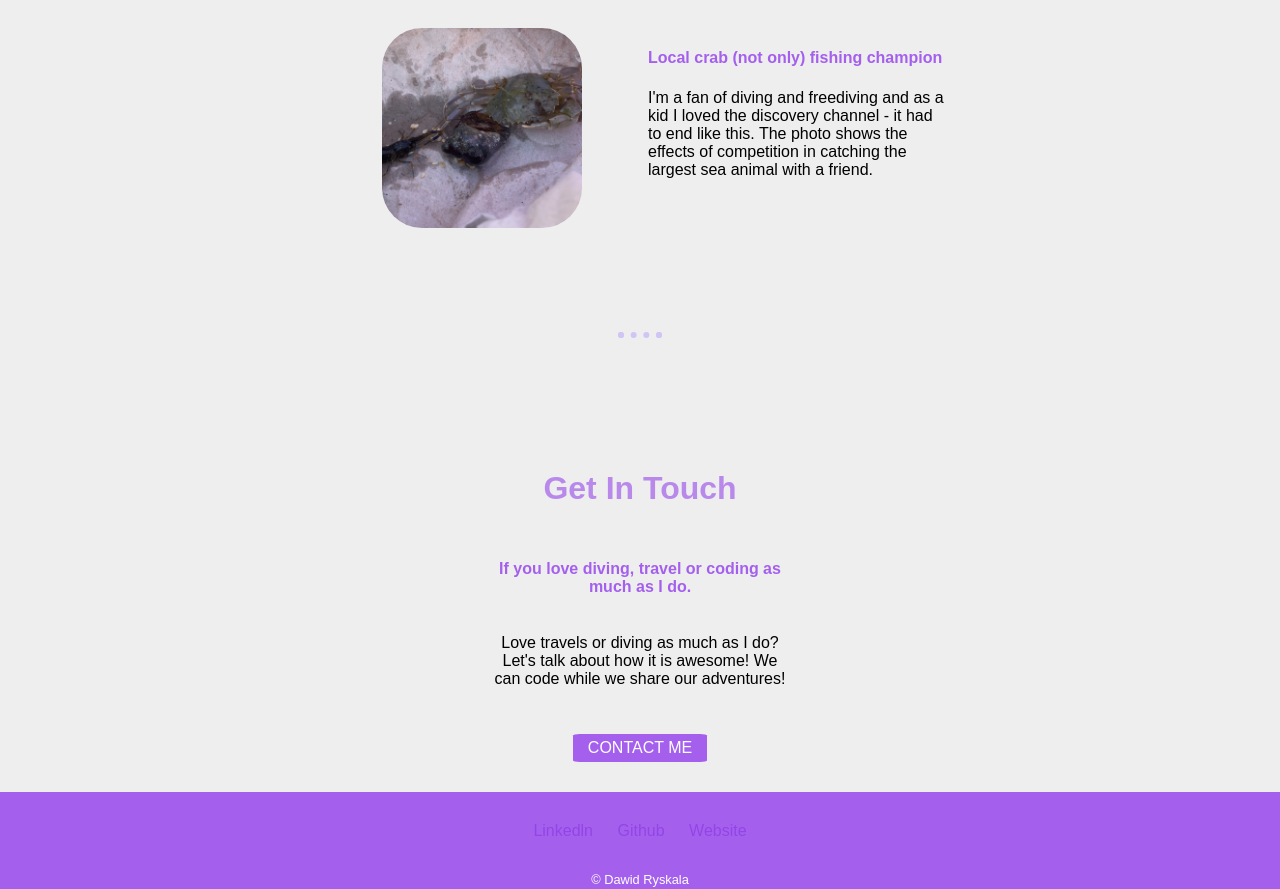
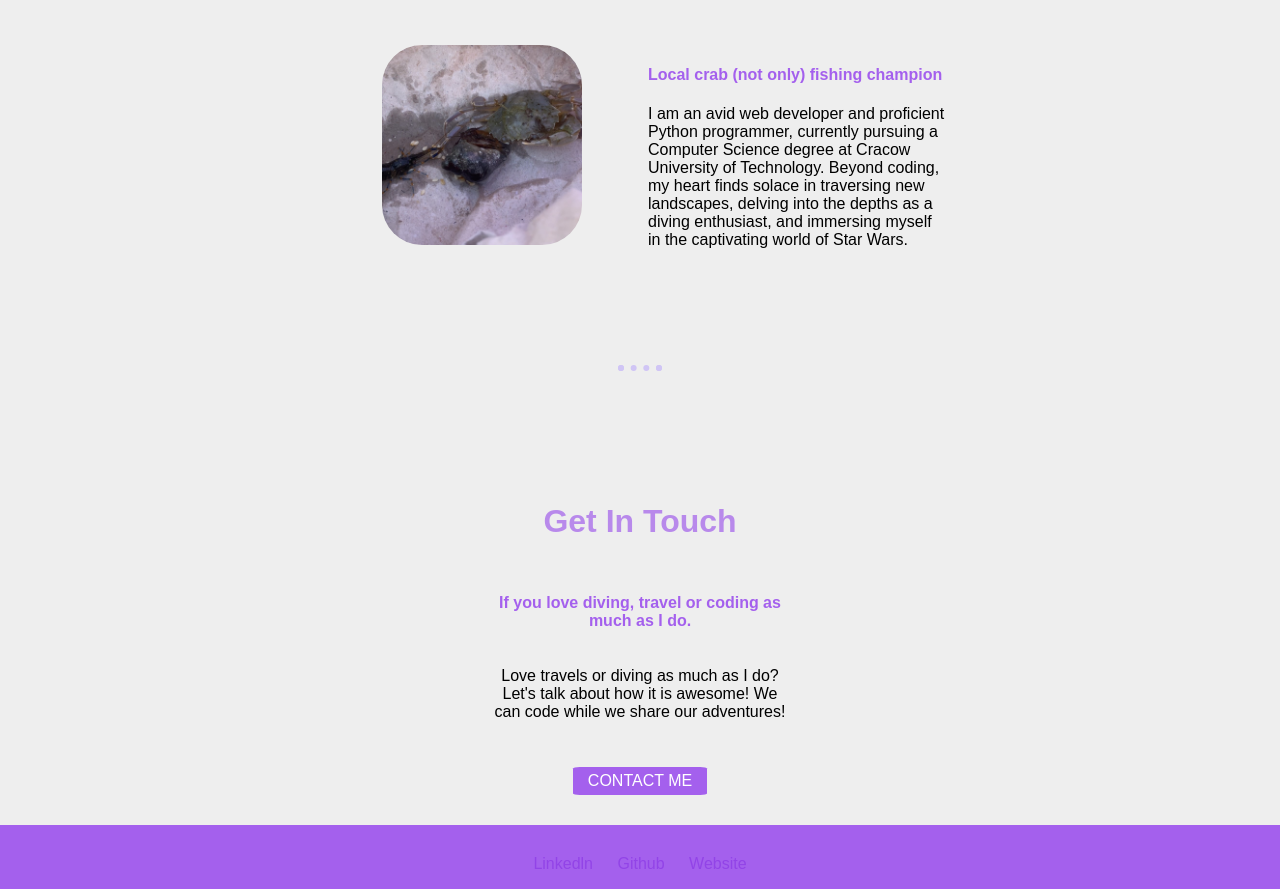
Before and after one commit to dawidryskala/Capstone-Project-Html-Portfolio, a plain HTML site: page index.html in a window 1280 px wide. Shown: the part 1596-2485 px from the top of the page. Drawn offline with Linux system fonts and the light colour scheme.

Commit message:
Update index.html

```diff
--- a/index.html
+++ b/index.html
@@ -56,10 +56,11 @@
                 <div class="second_skill_decrription">
                     <h4 class="h4_description">Local crab (not only) fishing champion</h4>
                     <p class="p_skill_description">
-                        I'm a fan of diving and freediving and as a kid I loved
-                        the discovery channel - it had to end like this.
-                        The photo shows the effects of competition in
-                        catching the largest sea animal with a friend.
+                        I am an avid web developer and proficient Python programmer,
+                        currently pursuing a Computer Science degree at Cracow University of Technology.
+                        Beyond coding, my heart finds solace in traversing new landscapes,
+                        delving into the depths as a diving enthusiast,
+                        and immersing myself in the captivating world of Star Wars.
                     </p>
                 </div>
             </div>
```
